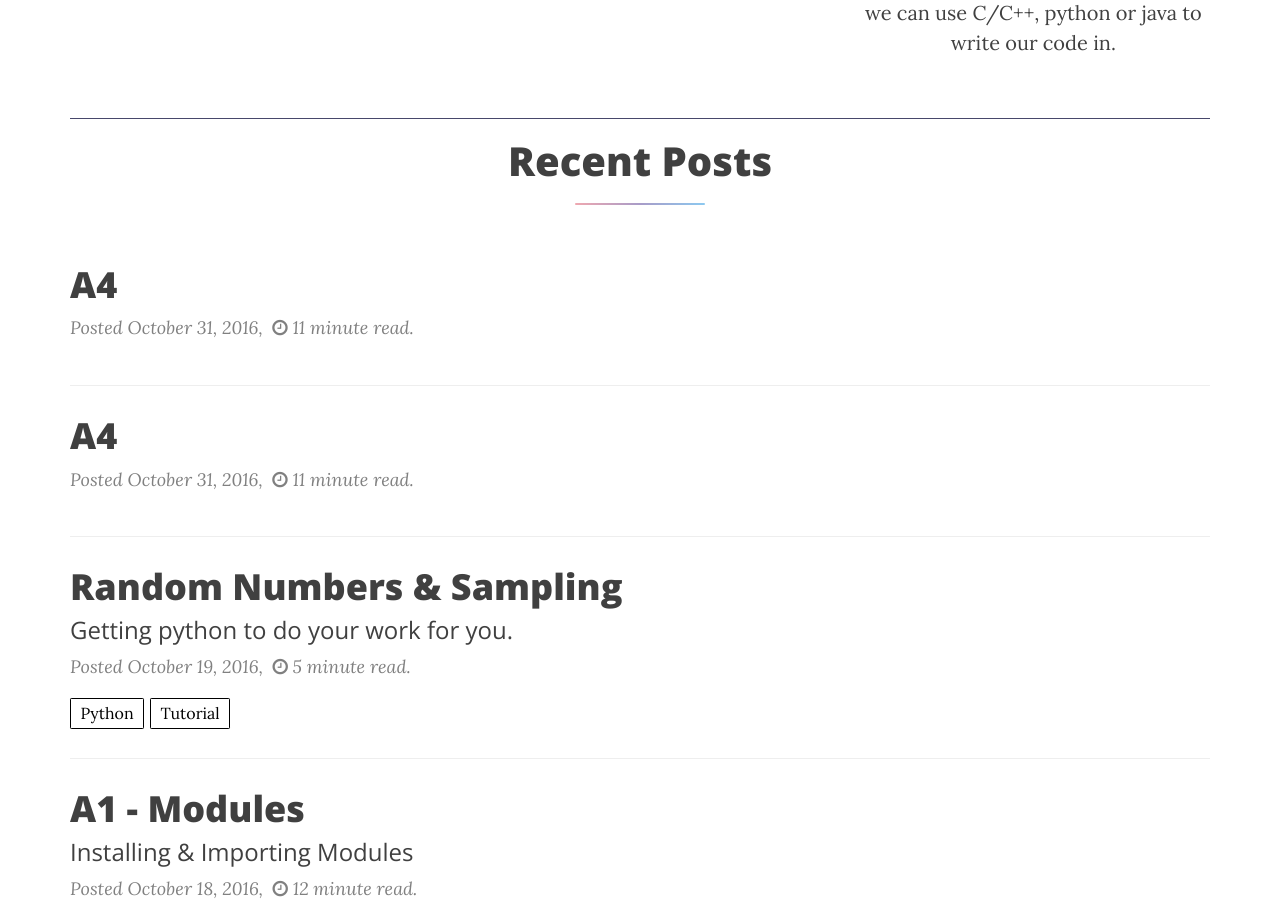
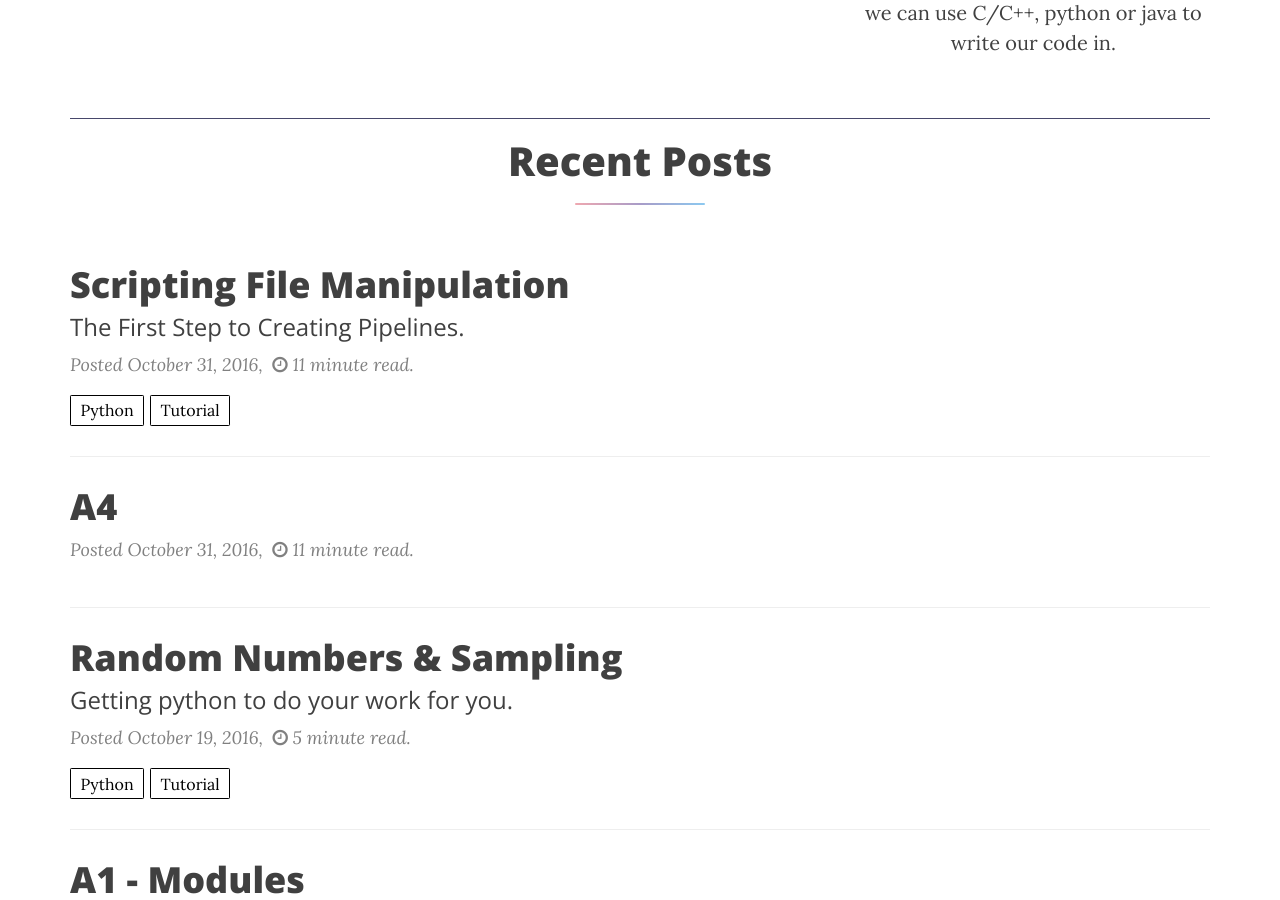
Before and after one commit to A-Swafford/a-swafford.github.io, a Jekyll site: the page built from index.html, in a window 1280 px wide and 900 px high, scrolled down 1450 px. Built offline with Jekyll 4.4.1, drawn with Linux system fonts in a browser that asks for light colours; nearby versions of some CDN libraries; the list of posts is cut into pages by our own code.

Commit message:
Published with https://stackedit.io/

```diff
--- a/_posts/2016-10-31-A4.md
+++ b/_posts/2016-10-31-A4.md
@@ -1,4 +1,13 @@
-##Scripting File Manipulation
+---
+layout: post
+title: "Scripting File Manipulation"
+subtitle: "The First Step to Creating Pipelines."
+date: 2016-10-31 0:02:00
+author: "Andrew Swafford"
+comments: true
+category: Tutorials
+tags: [Python,Tutorial]
+---
 
 ###Introduction:
 
```
